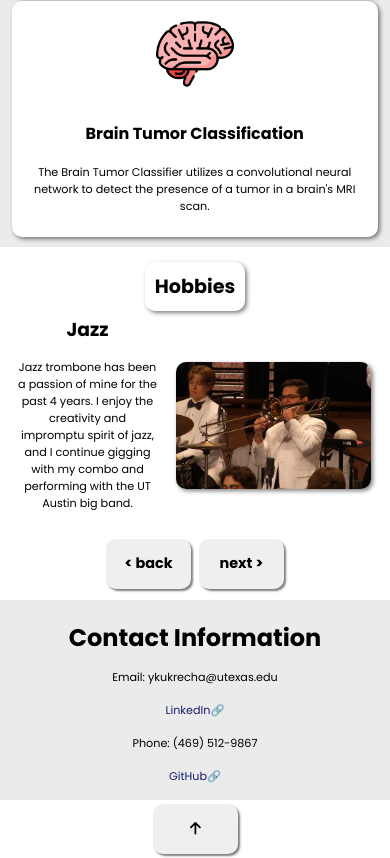
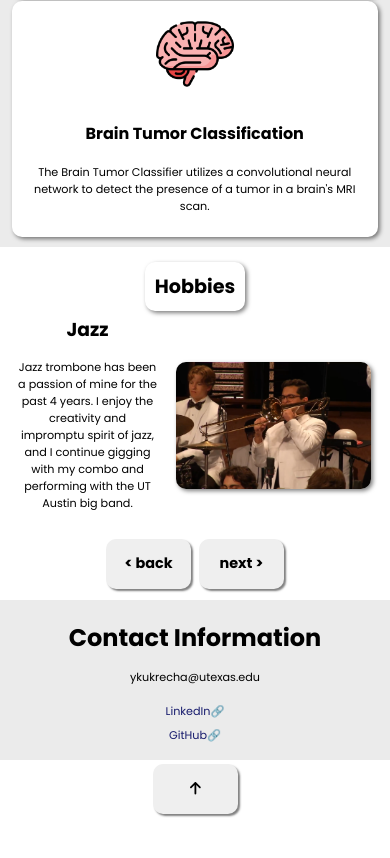
Before and after one commit to yashkukrecha/personalprojects, a React (Create React App) app in the folder personal-web/: page / in a window 390 px wide. Shown: the part 3338-4196 px from the top of the page. After the commit the page ends 4156 px from the top, so only its background shows below. Built offline with nearby package versions, Linux system fonts and the light colour scheme.

Commit message:
removed phone # from website

```diff
--- a/personal-web/src/Components/Contact.js
+++ b/personal-web/src/Components/Contact.js
@@ -6,7 +6,6 @@ export default function Contact() {
 
     const list = [{method: "Email", link: "ykukrecha@utexas.edu"},
         {method: "LinkedIn", link: "https://www.linkedin.com/in/yash-kukrecha-676a23279/"},
-        {method: "Phone", link: "(469) 512-9867"},
         {method: "GitHub", link: "https://github.com/yashkukrecha"}];
 
     return (
--- a/personal-web/src/Components/Info.js
+++ b/personal-web/src/Components/Info.js
@@ -3,9 +3,9 @@ import '../Styles/Info.css';
 
 export default function Info(props) {
     return (
-        <div className="column-container">
-            {props.index % 2 === 1 && <a id="phonetags" className="tags" href={props.link} target="_blank"> {props.method}🔗 </a>}
-            {props.index % 2 === 0 && <h2 className="desc"> {props.method}: {props.link} </h2>}
+        <div className="column-container" style={{width: "150px"}}>
+            {props.index >= 1 && <a id="phonetags" className="tags" href={props.link} target="_blank"> {props.method}🔗 </a>}
+            {props.index === 0 && <h2 className="desc"> {props.link} </h2>}
         </div>
     )
 }
--- a/personal-web/src/Styles/Contact.css
+++ b/personal-web/src/Styles/Contact.css
@@ -1,6 +1,6 @@
 #contact-container {
-    width: 90%;
-    justify-content: space-between;
+    width: 100%;
+    justify-content: space-evenly;
 }
 
 #contact-title {
```
